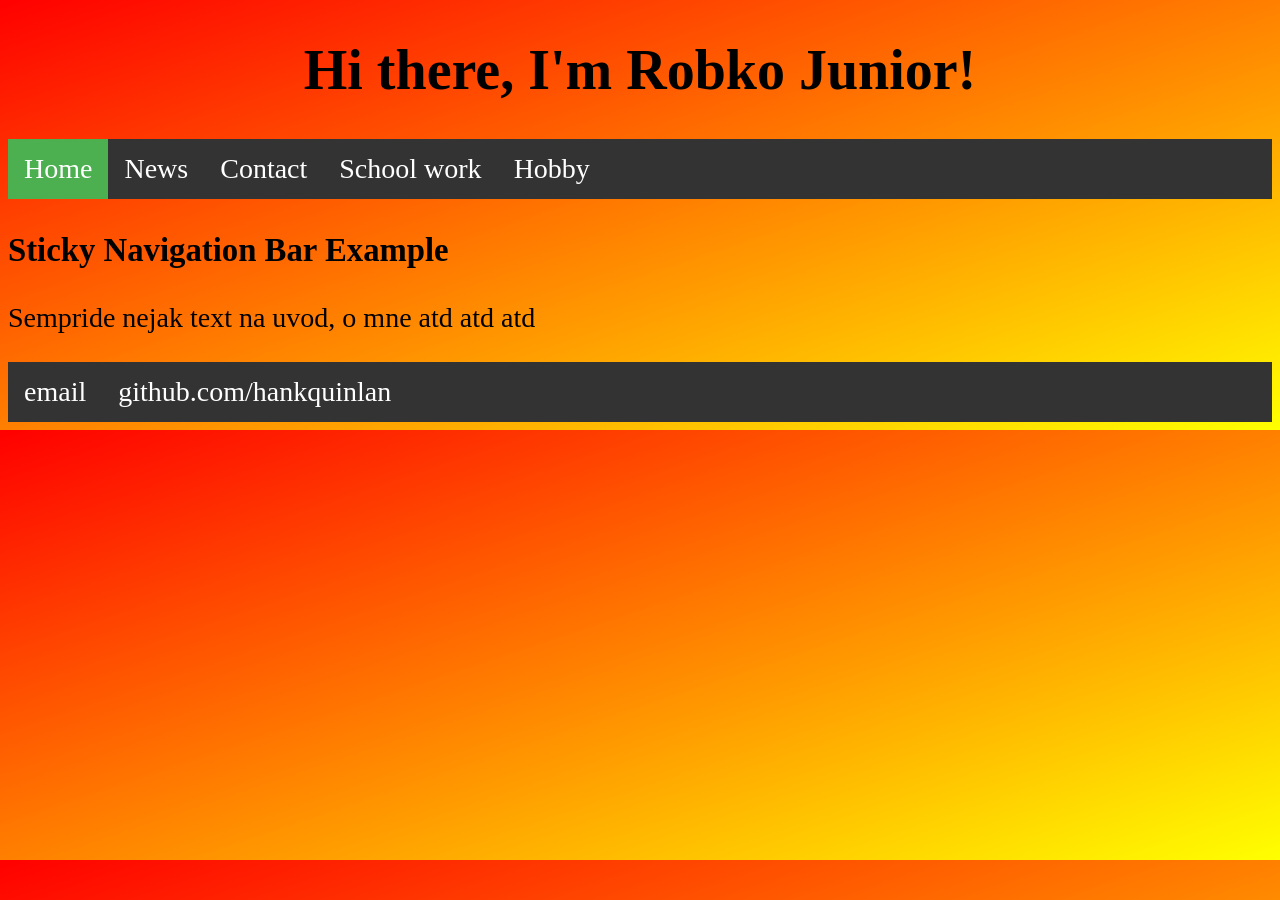
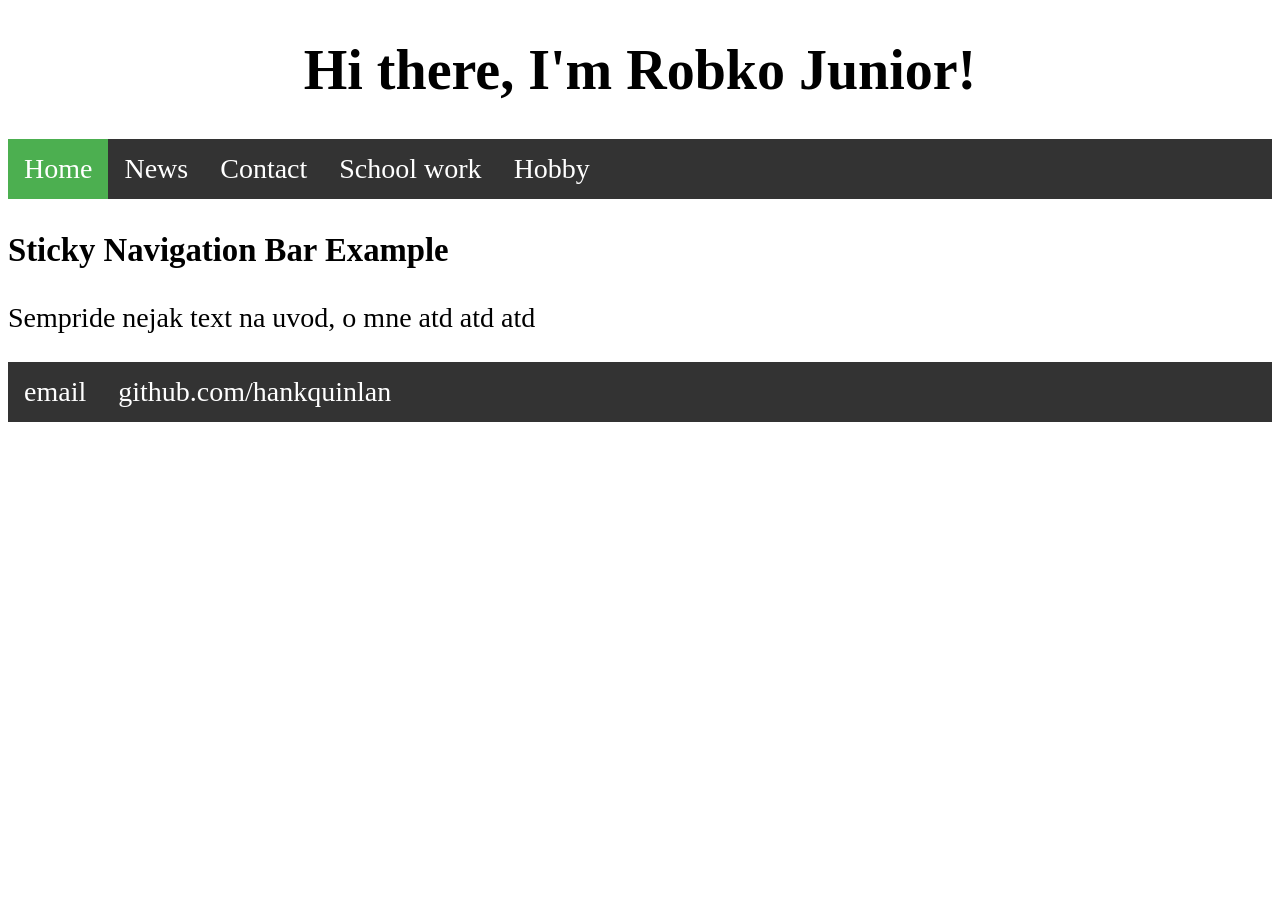
Before and after one commit to swexo/swexo.github.io, a Jekyll site: the page built from index.html, in a window 1280 px wide. Built offline with Jekyll 4.4.1, drawn with Linux system fonts in a browser that asks for light colours.

Commit message:
Update skuska_css.css

```diff
--- a/css/skuska_css.css
+++ b/css/skuska_css.css
@@ -1,5 +1,7 @@
 body {
     font-size: 28px;
+}
+#body1 {
     background: linear-gradient(to bottom right, red, yellow);
 }
 header {
```
